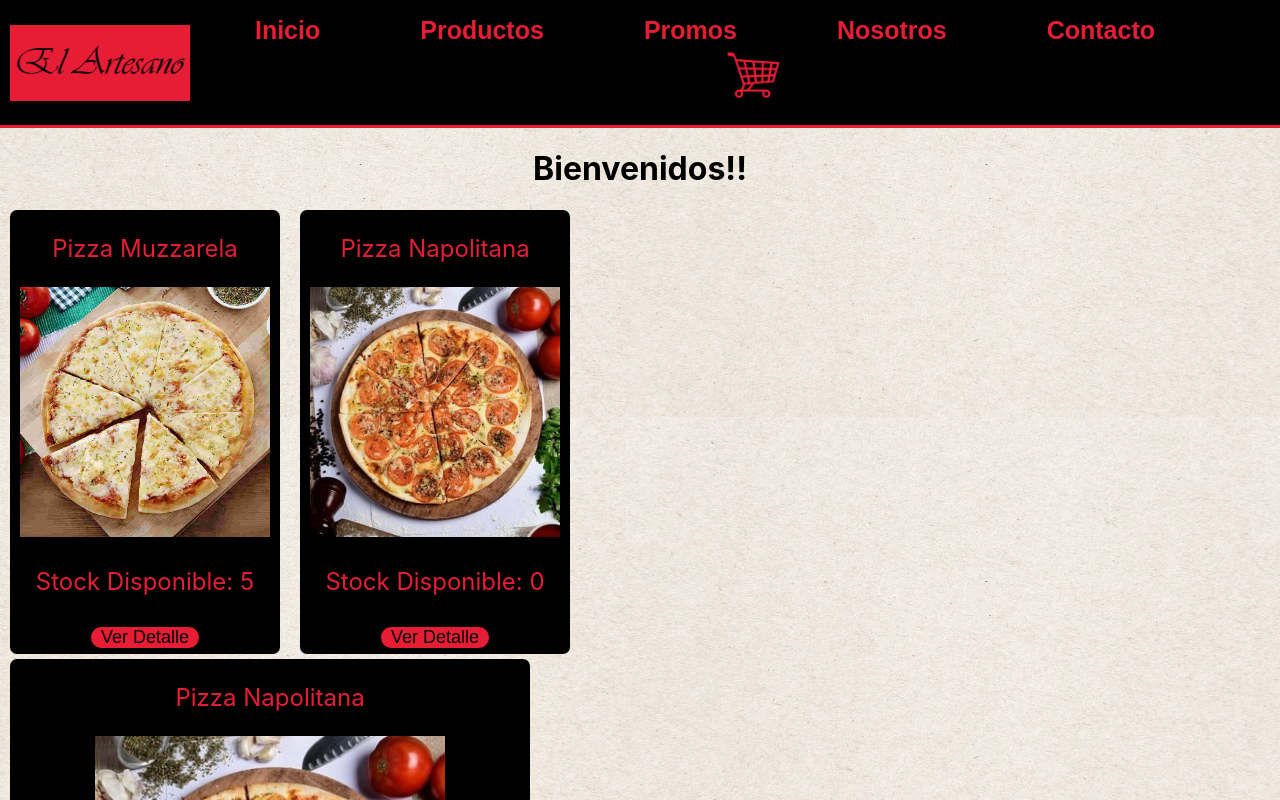
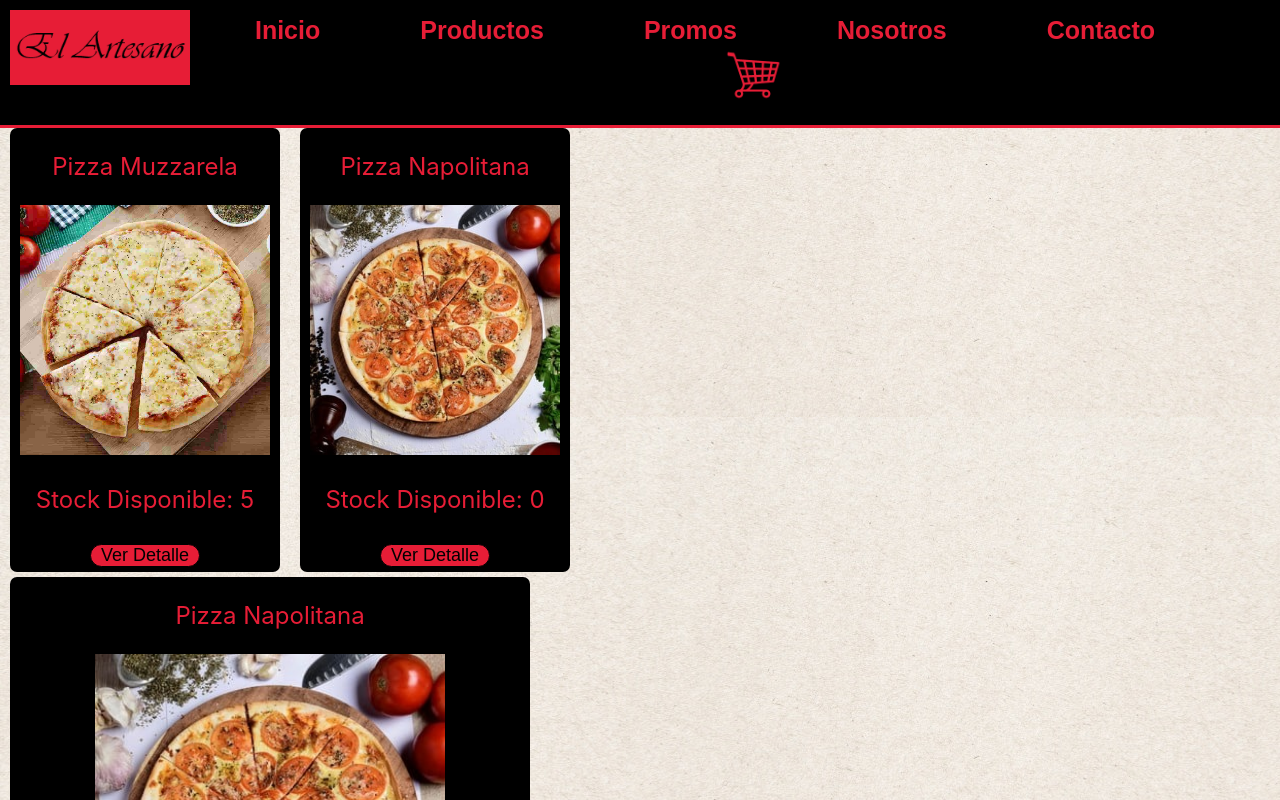
Before and after one commit to ManuelEtchart/etchartmanuel-app, a React (Create React App) app: page / in a window 1280 px wide. Shown: the top 800 px of the page. Built offline with nearby package versions, Linux system fonts and the light colour scheme.

Commit message:
creacion Header Header-Navbar.css

```diff
--- a/src/App.js
+++ b/src/App.js
@@ -1,38 +1,21 @@
-import logo from './assets/logo.png';
 import './App.css';
-import NavBar from './components/NavBar';
+import Header from './components/Header';
+
+
+import ItemDetailContainer from './components/ItemDetailContainer';
 import ItemListContainer from './components/ItemListContainer';
-import ItemDetailContainer from './components/ItemDetailContainer';
 
 function App() {
 
-  const header = {backgroundColor: "black",
-                  borderBottom: "3px solid #e71d36",
-                  display: "flex",
-                  flexDirection: "row",
-                  alignItems: "center"}
-
-  const stlImgLogo = {width: "180px",
-              padding: "10px 0px 5px 10px"}
-
   return (
-    <div className="App">
-      <header style={header}>
-        <div>
-          <a href="index.html">
-            <img src={logo} style={stlImgLogo} alt="logo" />
-          </a>
-        </div>
-        <div>
-          <NavBar />
-        </div>
-      </header>
-      <ItemListContainer greeting="Bienvenidos!!" />
-      <ItemDetailContainer />
+            <div className="App">
+              <Header />
+              <ItemListContainer />
+              <ItemDetailContainer />
 
 
-    </div>
-  );
+            </div>
+          );
 }
 
 export default App;
--- /dev/null
+++ b/src/components/Header.jsx
@@ -0,0 +1,24 @@
+import logo from '../assets/logo.png';
+import './componentsCSS/Header-NavBar.css';
+import NavBar from './NavBar';
+
+const Header = () => {
+
+
+
+    return(
+        <header className="header">
+          <div>
+            <a href="index.html">
+              <img src={logo} className="stlImgLogo" alt="logo" />
+            </a>
+          </div>
+          <div>
+            <NavBar />
+          </div>
+      </header>
+    )
+
+}
+
+export default Header
--- a/src/components/ItemListContainer.js
+++ b/src/components/ItemListContainer.js
@@ -13,7 +13,7 @@ const getItemsArray = new Promise((res,rej) => {
         }, 2000)
     })
 
-const ItemListContainer = ({greeting}) => {
+const ItemListContainer = () => {
     const [items, setItems] = useState([])
     const [cargando, setCargando] = useState(true)
 
@@ -32,7 +32,6 @@ const ItemListContainer = ({greeting}) => {
 
     return(
             <div>
-                <h1>{greeting}</h1>
                 <h1 style={stlCargando}>Cargando...</h1>
                 <ItemList items={items}/>
             </div>
--- a/src/components/NavBar.js
+++ b/src/components/NavBar.js
@@ -1,24 +1,17 @@
+import './componentsCSS/Header-NavBar.css'
 import CartWidget from "./CartWidget"
 
 function NavBar () {
 
-    const li = {listStyle: "none",
-                display: "inline-block"}
 
-    const a = {fontFamily: "'Arial', 'Helvetica'",
-	            fontSize: "25px",
-	            fontWeight: 600,
-	            textDecoration: "none",
-	            color: "#e71d36",
-	            marginRight: "100px"}
 
     return(
         <ul>
-			<li style={li}><a style={a} href="index.html">Inicio</a></li>
-			<li style={li}><a style={a} href="productos.html">Productos</a></li>
-			<li style={li}><a style={a} href="promociones.html">Promos</a></li>
-			<li style={li}><a style={a} href="nosotros.html">Nosotros</a></li>
-			<li style={li}><a style={a} href="contacto.html">Contacto</a></li>
+			<li className="li"><a className="a" href="index.html">Inicio</a></li>
+			<li className="li"><a className="a" href="productos.html">Productos</a></li>
+			<li className="li"><a className="a" href="promociones.html">Promos</a></li>
+			<li className="li"><a className="a" href="nosotros.html">Nosotros</a></li>
+			<li className="li"><a className="a" href="contacto.html">Contacto</a></li>
 			<CartWidget />
 		</ul>
     )
--- /dev/null
+++ b/src/components/componentsCSS/Header-NavBar.css
@@ -0,0 +1,26 @@
+.header{
+    background-color: black;
+    border-bottom: 3px solid #e71d36;
+    display: flex;
+    flex-direction: row;
+    align-items: "center";
+}
+
+.stlImgLogo{
+    width: 180px;
+    padding: 10px 0px 5px 10px;
+}
+
+.li{
+    list-style: none;
+    display: inline-block;
+}
+
+.a{
+    font-family: 'Arial', 'Helvetica';
+    font-size: 25px;
+    font-weight: 600;
+    text-decoration: none;
+    color: #e71d36;
+    margin-right: 100px;
+}
```
